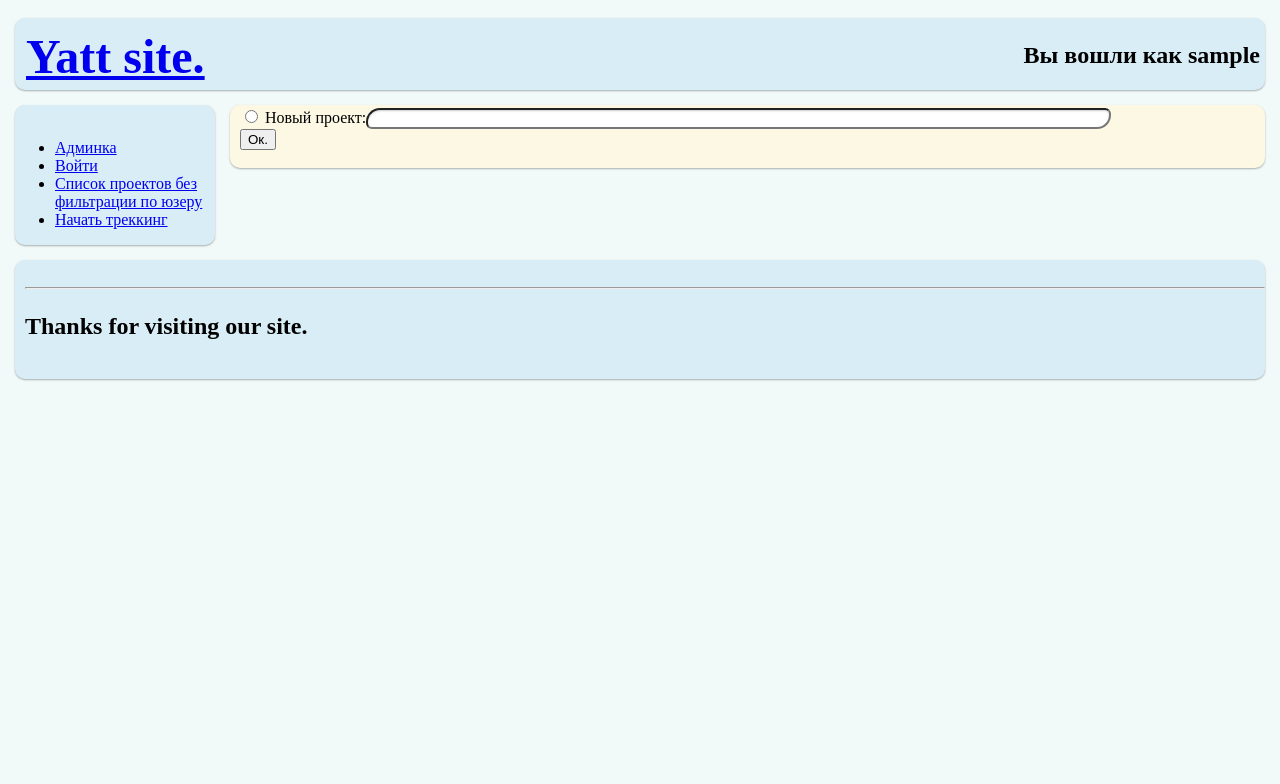
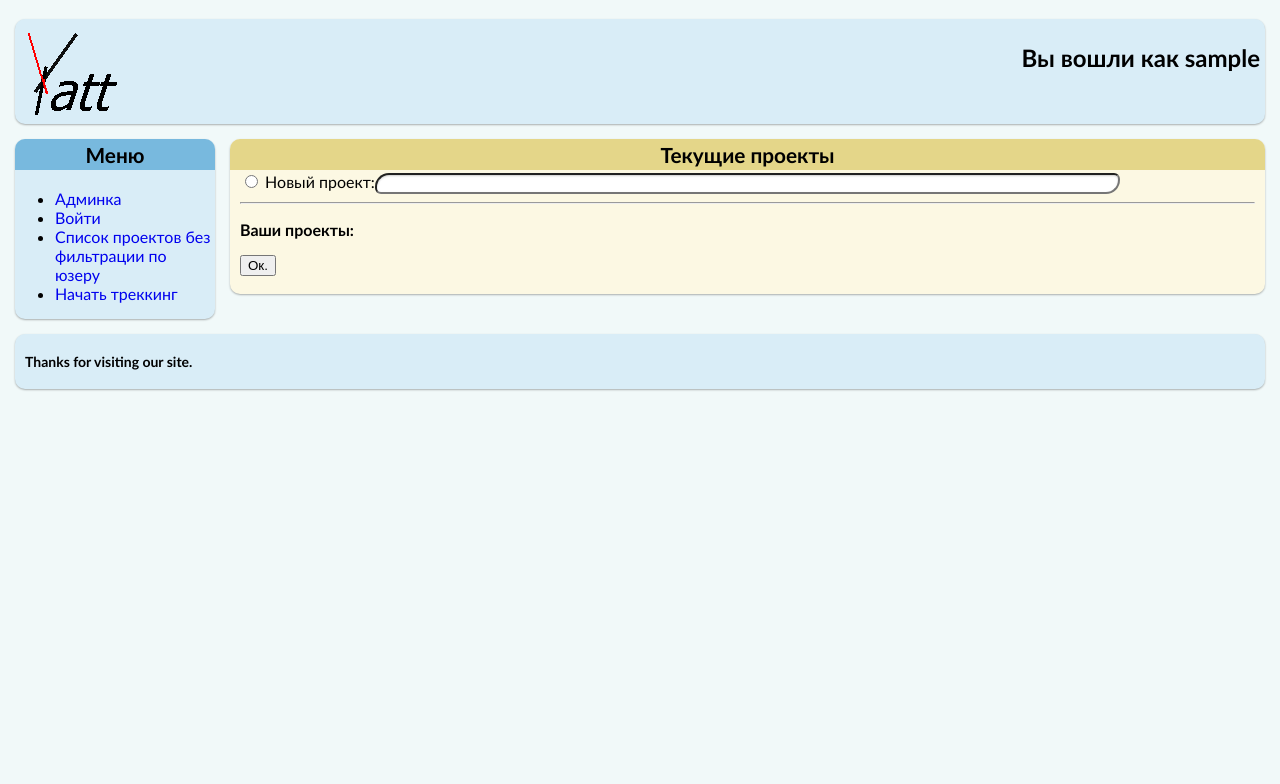
Before and after one commit to velpavel/yatt, a Django app: page /tracking/ in a window 1280 px wide. Shown: the top 784 px of the page. Run offline with Django 3.2, Linux system fonts and the light colour scheme; the visitor is signed in with stand-in values (Sample User, id 1); data that the repository does not hold is empty.

Commit message:
Add logo, heads in design blocks
Добавлено лого, полосы сверху в блоках, названия блоков, улучшен вид
страницы старта проектов.

```diff
--- a/yatt/timerecords/views.py
+++ b/yatt/timerecords/views.py
@@ -68,8 +68,8 @@ def project_list(request):
                 duration+=a.days*24*60*60+a.seconds
         duration=format_duration(duration)
         #Текущий символ обозначения иерархии
-        hier='->'
-        projects_list.append({'project': project['project'], 'level': hier*project['level'], 'duration': duration, 'total_duration': format_duration(total_duration(project['project']))})
+        hier=' |'
+        projects_list.append({'project': project['project'], 'level': hier*(project['level']-1), 'duration': duration, 'total_duration': format_duration(total_duration(project['project']))})
     return render_to_response('timerecords/Projects_to_start.html', {'list': projects_list, 'now_going': null_rec_list},
                                 context_instance=RequestContext(request))
 
--- a/yatt/yatt/static/main.css
+++ b/yatt/yatt/static/main.css
@@ -4,11 +4,21 @@ Body{
     padding: 0;
     padding-top:0px;
     background:#f1f9f9;
+    font-family: "Calibri", "Arial", serif;
+    font-size: 12pt;
  }
  div{
     border-radius: 10px;}
 #head_block, #menu_block, #content_block, #footer_block{
     box-shadow: 0 1px 2px rgba(0, 0, 0, 0.3);}
+    #content_head, #menu_head{
+        position:relative;
+        border-radius: 10px 10px 0px 0px;
+        padding: 3px 1px;
+        text-align:center;
+        font-weight:bold;
+        font-size:130%;
+        margin-bottom: 0px;}
 
 #head_block{
     position:relative;
@@ -18,27 +28,37 @@ Body{
     font-size: 24px; /* Размер шрифта */
     font-weight: bold; /* Жирное начертание */
     color: black; /* Цвет символов */}
+    #hi_block{
+        position:absolute;
+        top: 0px;
+        right: 5px;}
 
-#head_block h1{
-        margin:1px;}
-#hi_block{
-    position:absolute;
-    top: 0px;
-    right: 5px;}
 #menu_block{
     width: 200px; /* Ширина меню */
     background:#D9EDF7;
     float: left;}
+    #menu_head{
+        background:#78b9de;}
+    #menu_block ul{
+        margin-top: 0px;}
+    #menu_block a{
+        text-decoration:none;}
+
 #content_block{
     background:#FCF8E3;
     margin-left: 215px;    /* Отступ слева */
-    padding: 2px 10px;}
+    padding: 0px 0px;}
+    #content_head{
+        background:#e4d689;}
+    #content_inner_block{
+        padding: 2px 10px;}
+
 #footer_block{
     position: relative;
     clear: both;
     background:#D9EDF7;
-    padding: 15px 0 15px 10px; /* Поля вокруг текста */
+    padding: 5px 0 5px 10px; /* Поля вокруг текста */
     top: 15px;/* Расстояние между footer и колонками */
-    font-size: 24px; /* Размер шрифта */
+    font-size: 14px; /* Размер шрифта */
     font-weight: bold; /* Жирное начертание */
     color: black; /* Цвет символов */}
--- a/yatt/yatt/static/pr_to_st.css
+++ b/yatt/yatt/static/pr_to_st.css
@@ -11,3 +11,6 @@ input[type="text"]:focus{
             box-shadow:0 0 5px rgba(50, 200, 255, 0.5);
             outline:none;
         }
+.project_name{
+    font-weight: bold;
+    }
--- a/yatt/yatt/templates/base.html
+++ b/yatt/yatt/templates/base.html
@@ -9,21 +9,28 @@
 <body>
     <div id="head_block">
         <div id="site_logo">
-            <h1><a href="/">Yatt site.</a></h1>
+            <a href="/"><img src="{{ STATIC_URL }}yatt_logo2.gif" /></a>
         </div>
         <div id="hi_block">
             <p>Вы вошли как {{user}}</p>
         </div>
     </div>
     <div id="menu_block">
+        <div id="menu_head">
+            Меню
+        </div>
         {%include 'menu.html' %}
     </div>
     <div id="content_block">
-        {% block content %}<p>Тут должно что-то быть... Щёлкни в менюшку!</p>{% endblock %}
+        <div id="content_head">
+            {% block title_content %}Теперь:{% endblock %}
+        </div>
+        <div id="content_inner_block">
+            {% block content %}<p>Тут должно что-то быть... Щёлкни в менюшку!</p>{% endblock %}
+        </div>
     </div>
     <div id="footer_block">
         {% block footer %}
-            <hr>
             <p>Thanks for visiting our site.</p>
         {% endblock %}
     </div>
--- a/yatt/yatt/templates/home.html
+++ b/yatt/yatt/templates/home.html
@@ -1,6 +1,7 @@
 {% extends "base.html" %}
 
 {% block title %}Главная{% endblock %}
+{% block title_content %}Тык в меню{% endblock %}
 
 {% block content %}
     <p>Вы на главной. Выбирайте что делать в менюшке слева</p>
--- a/yatt/yatt/templates/menu.html
+++ b/yatt/yatt/templates/menu.html
@@ -1,8 +1,6 @@
-<div>
 <ul>
     <li><a href="/admin/">Админка</a></li>
     <li><a href="/accounts/login/">Войти</a></li>
     <li><a href="/tracking/index/">Список проектов без фильтрации по юзеру</a></li>
     <li><a href="/tracking/">Начать треккинг</a></li>
 </ul>
-</div>
--- a/yatt/yatt/templates/registration/login.html
+++ b/yatt/yatt/templates/registration/login.html
@@ -1,5 +1,6 @@
 {% extends "base.html" %}
 {% block title %}Login{% endblock %}
+{% block title_content %}Давай войдём{% endblock %}
 {% block content %}
 {% if form.has_errors %}
 <p>Your username and password didn't match. Please try again.</p>
--- a/yatt/yatt/templates/timerecords/Projects_to_start.html
+++ b/yatt/yatt/templates/timerecords/Projects_to_start.html
@@ -3,14 +3,16 @@
 {% block style %}
     <link rel="stylesheet" type="text/css" href="{{ STATIC_URL }}pr_to_st.css" />
 {% endblock %}
+{% block title_content %}Текущие проекты{% endblock %}
 {% block content %}
     {% if now_going %}
-        <p>Сейчас запущены:</p>
+        <p><b>Сейчас запущен:</b></p>
         <ul>
         {% for record in now_going %}
         <li>{{record.project}} | {{record.start_time}}</li>
         {%endfor%}
         </ul>
+        <hr/>
     {% endif %}
 
     <form action="" method="post">
@@ -21,9 +23,11 @@
     {% endif %}
     <input type="radio" name="prjct" id="prjct-2" value="-2" />
     <label for="prjct-2">Новый проект:<input type="text" name="newprjct" size=90></label><br>
+    <hr/>
+    <p><b>Ваши проекты:</b></p>
     {% for project in list %}
         <input type="radio" name="prjct" id="prjct{{ forloop.counter }}" value="{{ project.project.id }}" />
-        <label for="prjct{{ forloop.counter }}">{{project.level}} {{ project.project.name }}  ({{project.duration}} | {{project.total_duration}})(<a href="/tracking/{{project.project.id}}/">О проекте</a>)</label><br>
+        <label for="prjct{{ forloop.counter }}">{{project.level}} <span class="project_name">{{ project.project.name }}</span>  ({{project.duration}} | {{project.total_duration}})(<a href="/tracking/{{project.project.id}}/">О проекте</a>)</label><br>
     {% endfor %}
     <input type="submit" value="Ок." />
     </form>
--- a/yatt/yatt/templates/timerecords/edit_rec.html
+++ b/yatt/yatt/templates/timerecords/edit_rec.html
@@ -1,6 +1,7 @@
 {% extends "base.html" %}
 
 {% block title %}Редактирование{% endblock %}
+{% block title_content %}Давай что-нибудь измененим{% endblock %}
 
 {% block content %}
     {% if form.subject.errors %}
--- a/yatt/yatt/templates/timerecords/index.html
+++ b/yatt/yatt/templates/timerecords/index.html
@@ -1,6 +1,7 @@
 {% extends "base.html" %}
 
 {% block title %}Список проектов{% endblock %}
+{% block title_content %}Список проектов{% endblock %}
 
 {% block content %}
     {% if projects_list %}
--- a/yatt/yatt/templates/timerecords/project.html
+++ b/yatt/yatt/templates/timerecords/project.html
@@ -1,6 +1,7 @@
 {% extends "base.html" %}
 
 {% block title %}О проекте "{{ project.name }}"{% endblock %}
+{% block title_content %}Рассмотрим мы проект{% endblock %}
 
 {% block content %}
     Вы в смотрите инфу о проекте "{{project.name}}"<br>
```
Also changed, not shown: yatt/yatt/templates/timerecords/start.html (deleted, +0 -15 lines), yatt/yatt/static/yatt_logo.gif (added), yatt/yatt/static/yatt_logo2.gif (added). Lines whose indentation alone changed are shown as unchanged.
